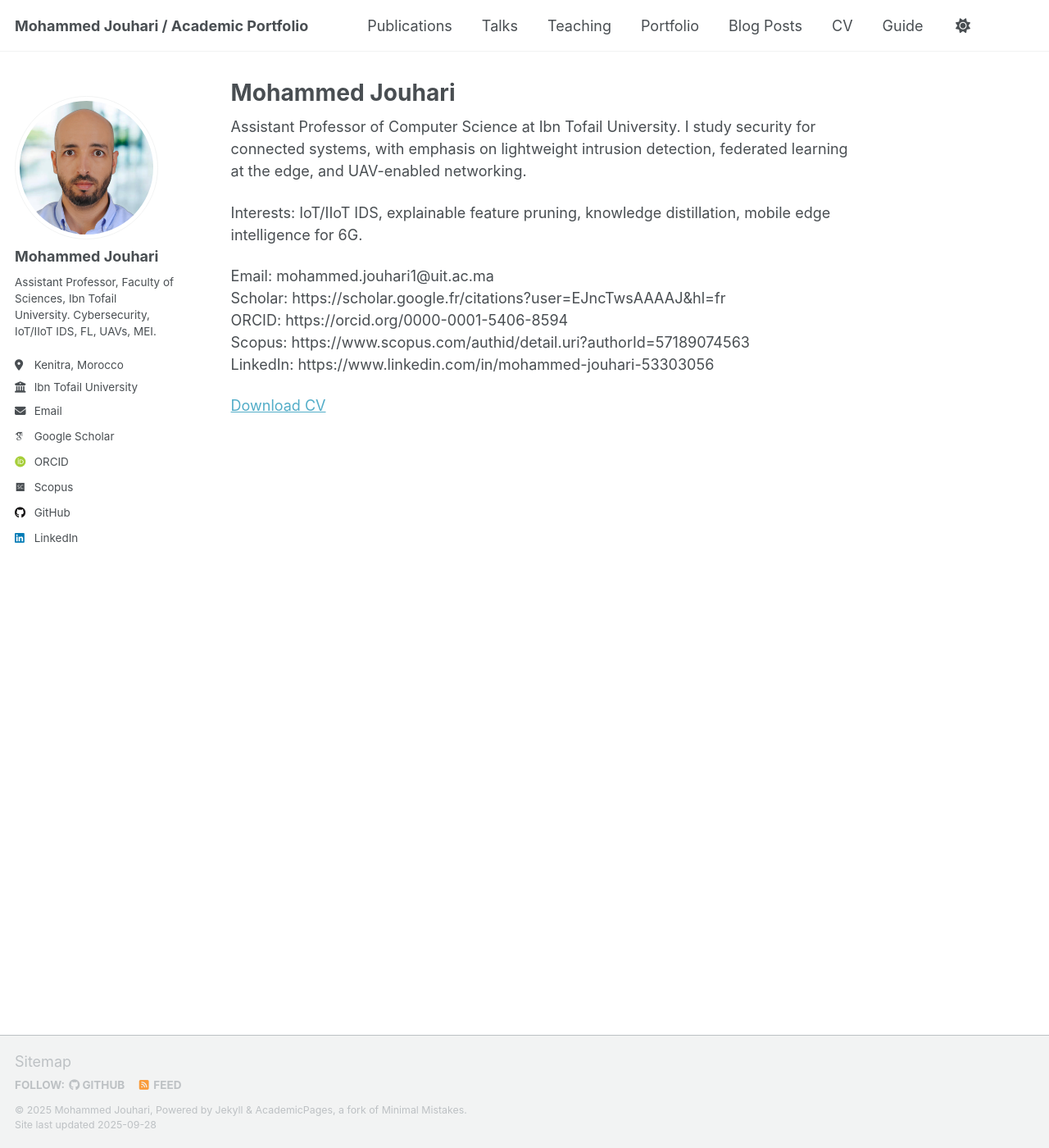
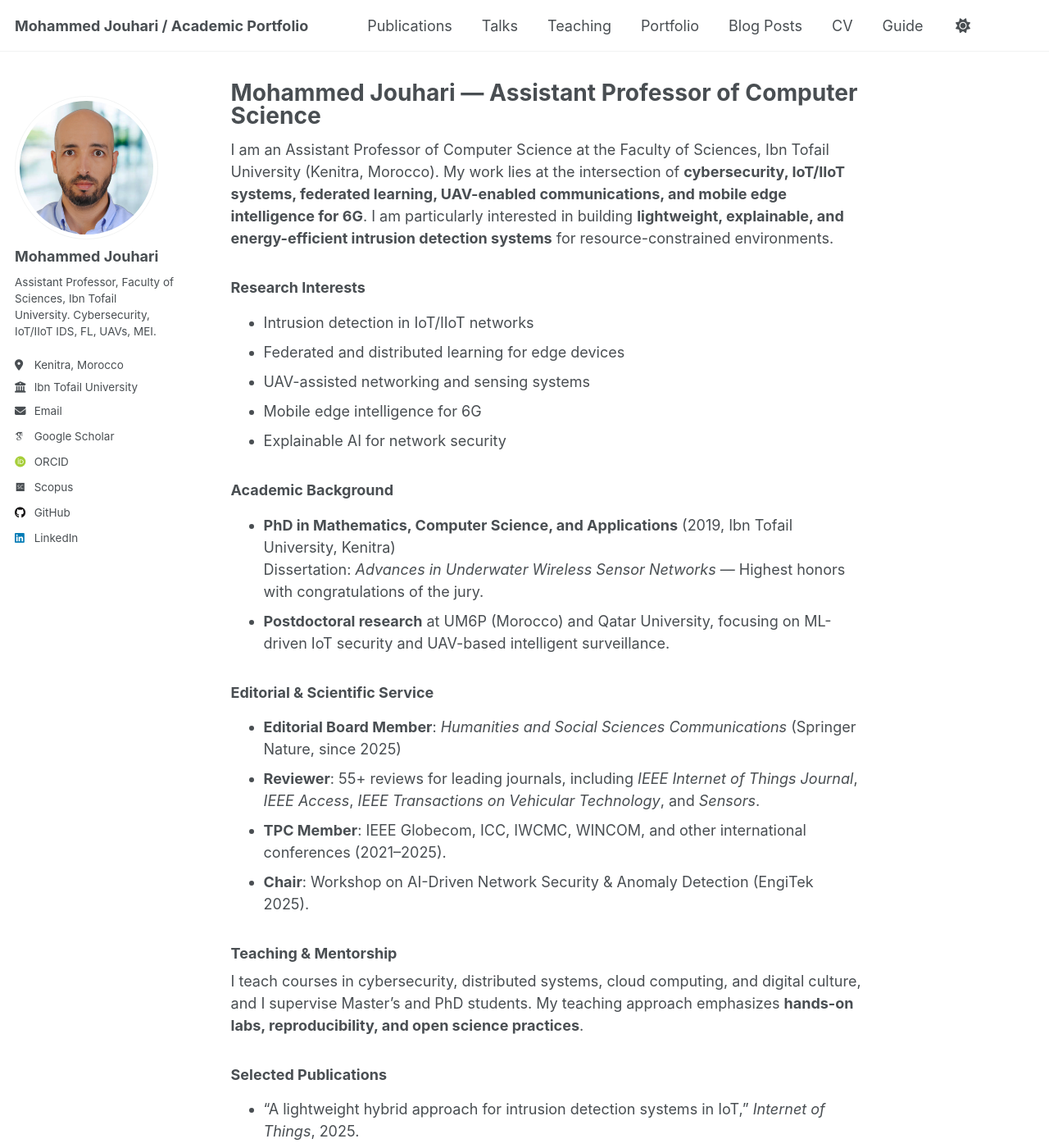
Before and after one commit to mohammed-jouhari/portfolio, a Jekyll site: the page built from _pages/about.md, in a window 1280 px wide and 1400 px high. Shown: the whole window at 82% size. Built offline with Jekyll 4.4.1, drawn with Linux system fonts in a browser that asks for light colours; some web fonts are replaced; a script that is not in the unit is left out; some of the changed text lies outside the part shown.

Commit message:
Update about.md

```diff
--- a/_pages/about.md
+++ b/_pages/about.md
@@ -1,20 +1,46 @@
 ---
 permalink: /
-title: "Mohammed Jouhari"
+title: "Mohammed Jouhari — Assistant Professor of Computer Science"
 author_profile: true
 redirect_from:
   - /about/
   - /about.html
 ---
 
-Assistant Professor of Computer Science at Ibn Tofail University. I study security for connected systems, with emphasis on lightweight intrusion detection, federated learning at the edge, and UAV-enabled networking.
+I am an Assistant Professor of Computer Science at the Faculty of Sciences, Ibn Tofail University (Kenitra, Morocco). My work lies at the intersection of **cybersecurity, IoT/IIoT systems, federated learning, UAV-enabled communications, and mobile edge intelligence for 6G**. I am particularly interested in building **lightweight, explainable, and energy-efficient intrusion detection systems** for resource-constrained environments.
 
-Interests: IoT/IIoT IDS, explainable feature pruning, knowledge distillation, mobile edge intelligence for 6G.
+### Research Interests
+- Intrusion detection in IoT/IIoT networks
+- Federated and distributed learning for edge devices
+- UAV-assisted networking and sensing systems
+- Mobile edge intelligence for 6G
+- Explainable AI for network security
 
-Email: mohammed.jouhari1@uit.ac.ma
-Scholar: https://scholar.google.fr/citations?user=EJncTwsAAAAJ&hl=fr
-ORCID: https://orcid.org/0000-0001-5406-8594
-Scopus: https://www.scopus.com/authid/detail.uri?authorId=57189074563
-LinkedIn: https://www.linkedin.com/in/mohammed-jouhari-53303056
+### Academic Background
+- **PhD in Mathematics, Computer Science, and Applications** (2019, Ibn Tofail University, Kenitra)
+  Dissertation: *Advances in Underwater Wireless Sensor Networks* — Highest honors with congratulations of the jury.
+- **Postdoctoral research** at UM6P (Morocco) and Qatar University, focusing on ML-driven IoT security and UAV-based intelligent surveillance.
+
+### Editorial & Scientific Service
+- **Editorial Board Member**: *Humanities and Social Sciences Communications* (Springer Nature, since 2025)
+- **Reviewer**: 55+ reviews for leading journals, including *IEEE Internet of Things Journal*, *IEEE Access*, *IEEE Transactions on Vehicular Technology*, and *Sensors*.
+- **TPC Member**: IEEE Globecom, ICC, IWCMC, WINCOM, and other international conferences (2021–2025).
+- **Chair**: Workshop on AI-Driven Network Security & Anomaly Detection (EngiTek 2025).
+
+### Teaching & Mentorship
+I teach courses in cybersecurity, distributed systems, cloud computing, and digital culture, and I supervise Master’s and PhD students. My teaching approach emphasizes **hands-on labs, reproducibility, and open science practices**.
+
+### Selected Publications
+- “A lightweight hybrid approach for intrusion detection systems in IoT,” *Internet of Things*, 2025.
+- “A survey on scalable LoRaWAN for massive IoT,” *IEEE Communications Surveys & Tutorials*, 2022.
+- “Distributed CNN inference on UAVs for surveillance systems,” *IEEE Internet of Things Journal*, 2021.
+
+### Bibliometric Indicators
+- **Google Scholar**: 1156 citations, h-index 14
+- **Scopus**: 796 citations, h-index 10:contentReference[oaicite:1]{index=1}
+
+### Contact & Profiles
+- Email: [mohammed.jouhari1@uit.ac.ma](mailto:mohammed.jouhari1@uit.ac.ma)
+- [Google Scholar](https://scholar.google.fr/citations?user=EJncTwsAAAAJ&hl=fr) · [ORCID](https://orcid.org/0000-0001-5406-8594) · [Scopus](https://www.scopus.com/authid/detail.uri?authorId=57189074563) · [LinkedIn](https://www.linkedin.com/in/mohammed-jouhari-53303056)
 
 [Download CV](/files/CV_Mohammed_Jouhari.pdf)
```
